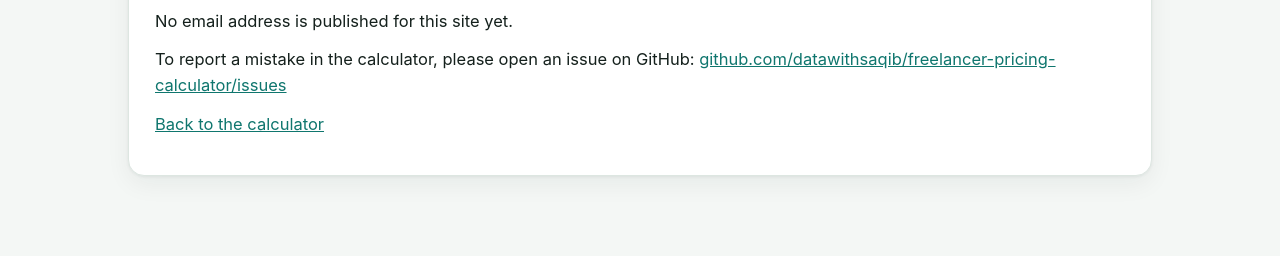
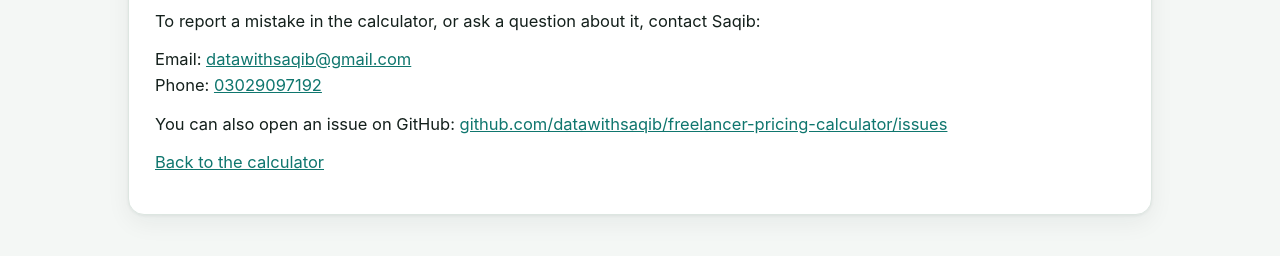
Before and after one commit to datawithsaqib/freelancer-pricing-calculator, a plain HTML site: page contact/index.html in a window 1280 px wide. Shown: the part 178-434 px from the top of the page. Drawn offline with Linux system fonts and the light colour scheme.

Commit message:
Add real contact details: datawithsaqib@gmail.com and 03029097192

```diff
--- a/contact/index.html
+++ b/contact/index.html
@@ -1 +1 @@
-<!doctype html><html lang="en"><head><meta charset="utf-8"/><meta name="viewport" content="width=device-width, initial-scale=1"/><title>Contact — PriceMyProject</title><link rel="canonical" href="https://datawithsaqib.github.io/freelancer-pricing-calculator/contact/"/><link rel="stylesheet" href="../assets/style.css"/></head><body><header class="site-header"><div class="wrap"><a class="logo" href="../">Price<span>My</span>Project</a></div></header><div class="wrap"><main><section class="info-card" style="margin-top:32px"><h1>Contact — PriceMyProject</h1><p>No email address is published for this site yet.</p><p>To report a mistake in the calculator, please open an issue on GitHub: <a href="https://github.com/datawithsaqib/freelancer-pricing-calculator/issues">github.com/datawithsaqib/freelancer-pricing-calculator/issues</a></p><!-- Site owner: to add an email address, replace the paragraph above with your real address. Do not use a placeholder address. --><p><a href="../">Back to the calculator</a></p></section></main></div></body></html>
+<!doctype html><html lang="en"><head><meta charset="utf-8"/><meta name="viewport" content="width=device-width, initial-scale=1"/><title>Contact — PriceMyProject</title><link rel="canonical" href="https://datawithsaqib.github.io/freelancer-pricing-calculator/contact/"/><link rel="stylesheet" href="../assets/style.css"/></head><body><header class="site-header"><div class="wrap"><a class="logo" href="../">Price<span>My</span>Project</a></div></header><div class="wrap"><main><section class="info-card" style="margin-top:32px"><h1>Contact — PriceMyProject</h1><p>To report a mistake in the calculator, or ask a question about it, contact Saqib:</p><p>Email: <a href="mailto:datawithsaqib@gmail.com">datawithsaqib@gmail.com</a><br/>Phone: <a href="tel:+923029097192">03029097192</a></p><p>You can also open an issue on GitHub: <a href="https://github.com/datawithsaqib/freelancer-pricing-calculator/issues">github.com/datawithsaqib/freelancer-pricing-calculator/issues</a></p><p><a href="../">Back to the calculator</a></p></section></main></div></body></html>
```
Also changed, not shown: 1 other file.
